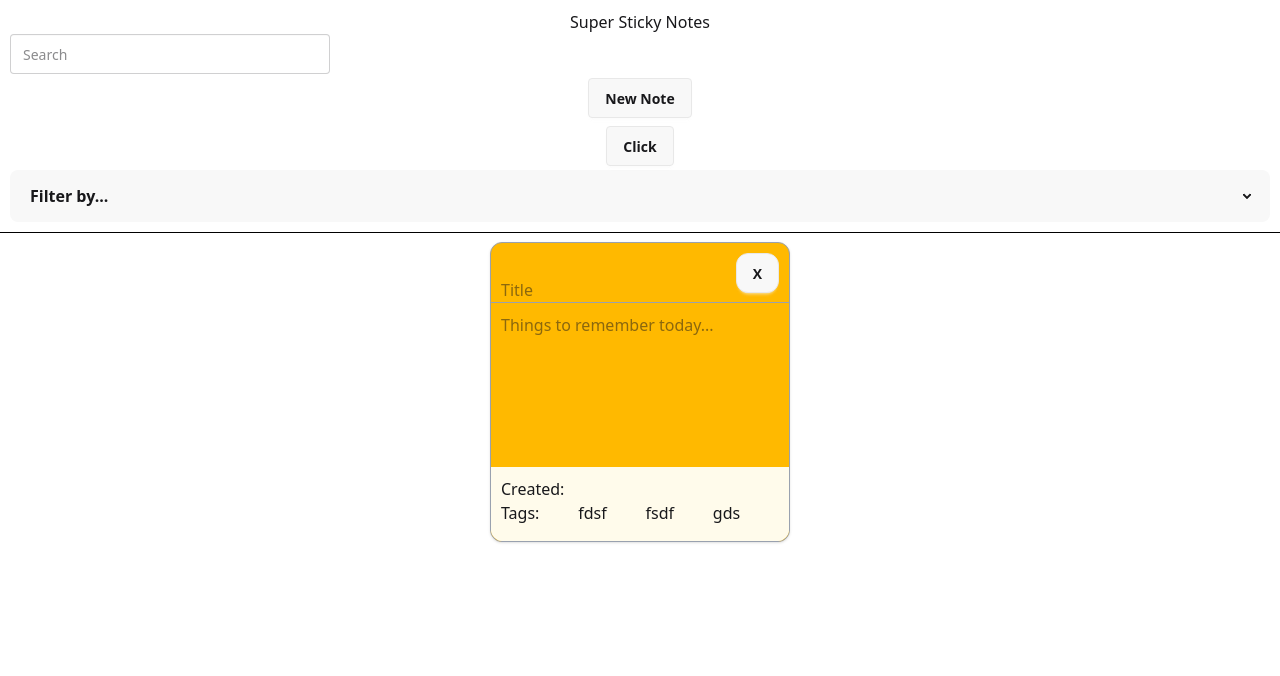
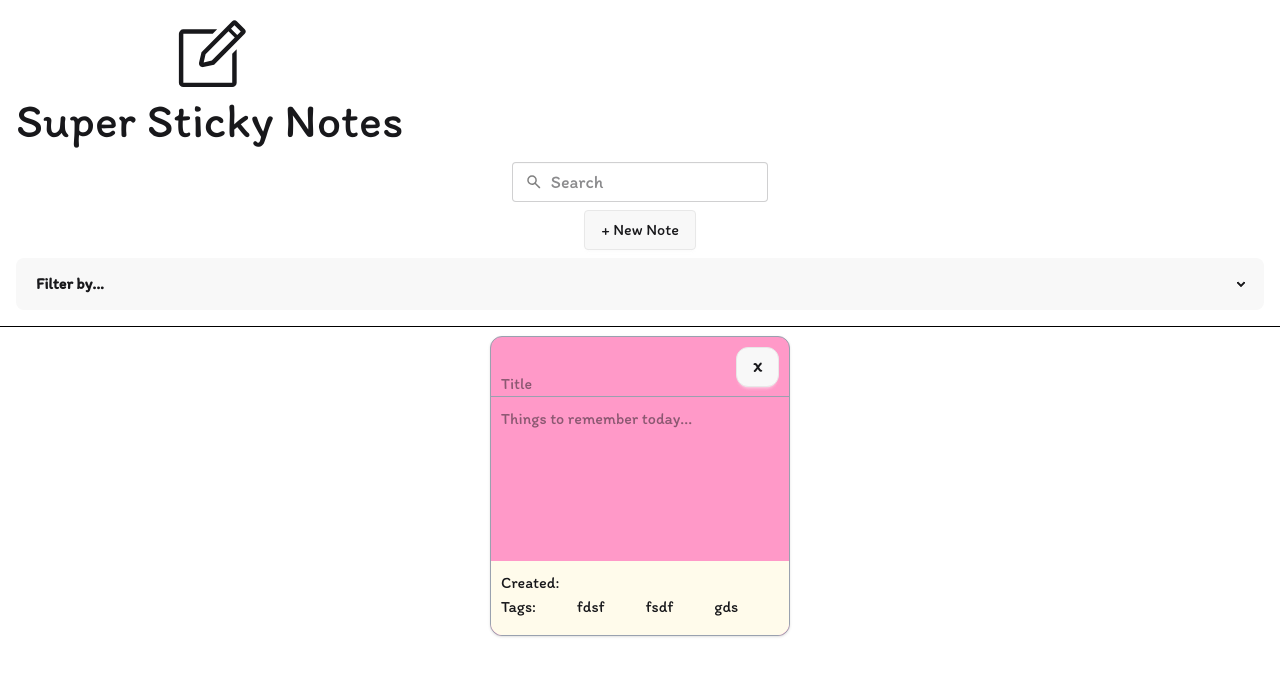
Before and after one commit to ang-riv/sticky-notes, a React (Vite) app: page / in a window 1280 px wide. Shown: the top 676 px of the page. Built offline with nearby package versions, Linux system fonts and the light colour scheme.

Commit message:
Added sticky note custom colors in css and dropdown in new note btn

```diff
--- a/src/Header/Header.jsx
+++ b/src/Header/Header.jsx
@@ -1,40 +1,43 @@
 import React from "react";
-
+import { SearchIcon, NoteIcon } from "../utils/svgIconData";
 const Header = () => {
+  // sticky note colors
+  const noteColors = ["pink-bg", "yellow-bg", "green-bg", "blue-bg"];
+  const colorList = [];
+  noteColors.map((color, index) => {
+    let classList = "";
+    const buttonClasses = `btn ${color} h-[40px] w-[40px] rounded-full mr-2`;
+    const lastButton = `btn ${color} h-[40px] w-[40px] rounded-full mr-2 last:mr-0`;
+    index !== noteColors.length - 1
+      ? (classList = buttonClasses)
+      : (classList = lastButton);
+    colorList.push(<button className={classList}></button>);
+  });
   return (
-    <div className="flex h-fit w-screen flex-col content-center justify-center p-2.5 outline-1 outline-black">
-      <h1 className="text-center">Super Sticky Notes</h1>
-      <label className="input">
-        <input type="search" placeholder="Search" />
-      </label>
-      <div className="dropdown dropdown-bottom dropdown-center flex justify-center">
-        <div tabIndex={0} role="button" className="btn m-1">
-          New Note
+    <div className="flex h-fit w-screen flex-col content-center justify-center p-4 outline-1 outline-black">
+      {/* TITLE */}
+      <div className="mb-2.5 flex h-fit w-fit flex-col items-center justify-center">
+        <NoteIcon />
+        <h1 className="text-center text-5xl">Super Sticky Notes</h1>
+      </div>
+      {/* SEARCH */}
+      <div className="flex justify-center">
+        <label className="input my-2 w-3xs">
+          <SearchIcon />
+          <input className="text-lg" type="search" placeholder="Search" />
+        </label>
+      </div>
+      {/* NEW NOTE*/}
+      <div className="dropdown dropdown-bottom dropdown-center mb-2 flex justify-center">
+        <div tabIndex={0} role="button" className="btn text-base font-medium">
+          + New Note
         </div>
-        <ul
-          tabIndex={0}
-          className="dropdown-content menu bg-base-100 rounded-box z-1 flex w-52 content-center justify-center p-2 shadow-sm"
-        >
-          <li>
-            <a>Item 1</a>
-          </li>
-        </ul>
-      </div>
-      {/*TESTER DROPDOWN*/}
-      <div className="dropdown dropdown-bottom dropdown-center flex justify-center">
-        <div tabIndex={0} role="button" className="btn m-1">
-          Click
-        </div>
+        {/* NOTE COLORS */}
         <div
           tabIndex={0}
           className="dropdown-content bg-base-100 rounded-box z-1 flex w-50 content-center justify-center p-2 shadow-md"
         >
-          <div className="flex content-center justify-between">
-            <button className="btn bg- h-[40px] w-[40px] rounded-full"></button>
-            <button className="btn bg- h-[40px] w-[40px] rounded-full"></button>
-            <button className="btn bg- h-[40px] w-[40px] rounded-full"></button>
-            <button className="btn bg- h-[40px] w-[40px] rounded-full"></button>
-          </div>
+          <div className="flex content-center justify-between">{colorList}</div>
         </div>
       </div>
       {/*OPTION 2 WITH MENU*/}
--- a/src/Main/Note.jsx
+++ b/src/Main/Note.jsx
@@ -5,7 +5,7 @@ const Note = () => {
   return (
     <div className="h-fit w-fit">
       {/* main sticky note */}
-      <div className="relative h-[300px] w-[300px] rounded-xl border border-gray-400 bg-amber-400 shadow-sm">
+      <div className="pink-bg relative h-[300px] w-[300px] rounded-xl border border-gray-400 shadow-sm">
         <NoteInfo />
         {/* title section */}
         <div className="relative flex h-1/5 w-full items-end justify-between rounded-t-xl border-b-1 border-gray-400 px-2.5 pt-2.5">
--- a/src/index.css
+++ b/src/index.css
@@ -1,3 +1,4 @@
+@import url("https://fonts.googleapis.com/css2?family=Itim&display=swap");
 @import "tailwindcss";
 @plugin "daisyui" {
   themes:
@@ -6,4 +7,33 @@
     bumblebee;
 }
 
+@theme {
+  --font--itim: "Itim", sans-serif;
+  --color--myPink: #ff99c8;
+  --color--myYellow: #fcf6bd;
+  --color--myGreen: #d0f4de;
+  --color--myBlue: #a9def9;
+}
+
+* {
+  font-family: var(--font--itim);
+}
+
+/**STICKY NOTE COLORS * */
+.pink-bg {
+  background-color: var(--color--myPink);
+}
+
+.yellow-bg {
+  background-color: var(--color--myYellow);
+}
+
+.green-bg {
+  background-color: var(--color--myGreen);
+}
+
+.blue-bg {
+  background-color: var(--color--myBlue);
+}
+
 /** TYPOGRAPHY STYLES**/
--- /dev/null
+++ b/src/utils/svgIconData.jsx
@@ -0,0 +1,106 @@
+// all icons from icon-sets.iconify.design
+import React from "react";
+
+// HEADER ICON
+export function NoteIcon(props) {
+  return (
+    <svg
+      xmlns="http://www.w3.org/2000/svg"
+      width={80}
+      height={80}
+      viewBox="0 0 36 36"
+      {...props}
+    >
+      <path
+        fill="currentColor"
+        d="M28 30H6V8h13.22l2-2H6a2 2 0 0 0-2 2v22a2 2 0 0 0 2 2h22a2 2 0 0 0 2-2V15l-2 2Z"
+        className="clr-i-outline clr-i-outline-path-1"
+      ></path>
+      <path
+        fill="currentColor"
+        d="m33.53 5.84l-3.37-3.37a1.61 1.61 0 0 0-2.28 0L14.17 16.26l-1.11 4.81A1.61 1.61 0 0 0 14.63 23a1.7 1.7 0 0 0 .37 0l4.85-1.07L33.53 8.12a1.61 1.61 0 0 0 0-2.28M18.81 20.08l-3.66.81l.85-3.63L26.32 6.87l2.82 2.82ZM30.27 8.56l-2.82-2.82L29 4.16L31.84 7Z"
+        className="clr-i-outline clr-i-outline-path-2"
+      ></path>
+      <path fill="none" d="M0 0h36v36H0z"></path>
+    </svg>
+  );
+}
+// SEARCH ICON
+export function SearchIcon(props) {
+  return (
+    <svg
+      xmlns="http://www.w3.org/2000/svg"
+      width={20}
+      height={20}
+      viewBox="0 0 24 24"
+      {...props}
+    >
+      <path
+        fill="gray"
+        d="M9.5 16q-2.725 0-4.612-1.888T3 9.5t1.888-4.612T9.5 3t4.613 1.888T16 9.5q0 1.1-.35 2.075T14.7 13.3l5.6 5.6q.275.275.275.7t-.275.7t-.7.275t-.7-.275l-5.6-5.6q-.75.6-1.725.95T9.5 16m0-2q1.875 0 3.188-1.312T14 9.5t-1.312-3.187T9.5 5T6.313 6.313T5 9.5t1.313 3.188T9.5 14"
+      ></path>
+    </svg>
+  );
+}
+
+// DELETE NOTE ICON
+export function DeleteIcon(props) {
+  return (
+    <svg
+      xmlns="http://www.w3.org/2000/svg"
+      width={24}
+      height={24}
+      viewBox="0 0 24 24"
+      {...props}
+    >
+      <g
+        fill="none"
+        stroke="currentColor"
+        strokeDasharray={16}
+        strokeDashoffset={16}
+        strokeLinecap="round"
+        strokeLinejoin="round"
+        strokeWidth={2}
+      >
+        <path d="M7 7l10 10">
+          <animate
+            fill="freeze"
+            attributeName="stroke-dashoffset"
+            dur="0.4s"
+            values="16;0"
+          ></animate>
+        </path>
+        <path d="M17 7l-10 10">
+          <animate
+            fill="freeze"
+            attributeName="stroke-dashoffset"
+            begin="0.4s"
+            dur="0.4s"
+            values="16;0"
+          ></animate>
+        </path>
+      </g>
+    </svg>
+  );
+}
+// FILTER ICON
+export function FilterIcon(props) {
+  return (
+    <svg
+      xmlns="http://www.w3.org/2000/svg"
+      width={24}
+      height={24}
+      viewBox="0 0 24 24"
+      {...props}
+    >
+      <path
+        fill="none"
+        stroke="currentColor"
+        strokeLinecap="round"
+        strokeLinejoin="round"
+        strokeWidth={1.5}
+        d="M4.5 7h15M7 12h10m-7 5h4"
+      ></path>
+    </svg>
+  );
+}
```
